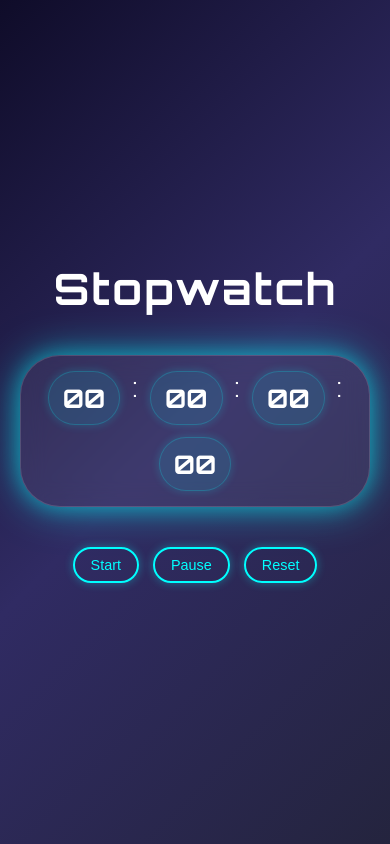
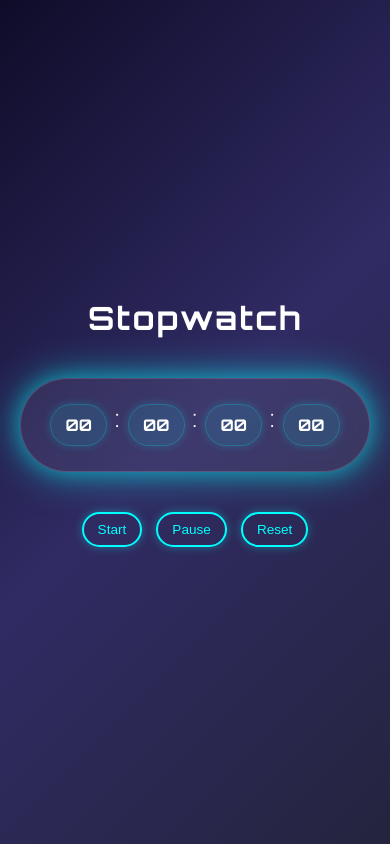
Before and after one commit to fizzajawed85/StopWatch_HTML_CSS_JavaScript, a plain HTML site: page index.html in a window 390 px wide. Drawn offline with Linux system fonts and the light colour scheme.

Commit message:
StopWatch using HTML, CSS & JavaScript

```diff
--- a/styles.css
+++ b/styles.css
@@ -79,21 +79,27 @@ button:hover {
   box-shadow: 0 0 20px rgb(92, 97, 97);
 }
 
+
 @media (max-width: 480px) {
   .stopwatch {
-    font-size: 1.6rem;
-    flex-wrap: wrap;
-    padding: 15px 20px;
-    border-radius: 40px;
+    font-size: 1.4rem;
+    padding: 25px 18px;
+    gap: 8px;
+    flex-wrap: nowrap;
   }
 
   .time {
-    min-width: 45px;
+    min-width: 40px;
     padding: 10px 14px;
+    font-size: 1rem;
   }
 
   button {
-    font-size: 0.9rem;
-    padding: 8px 16px;
+    font-size: 0.85rem;
+    padding: 8px 14px;
+  }
+
+  h1 {
+    font-size: 2rem;
   }
 }
```
